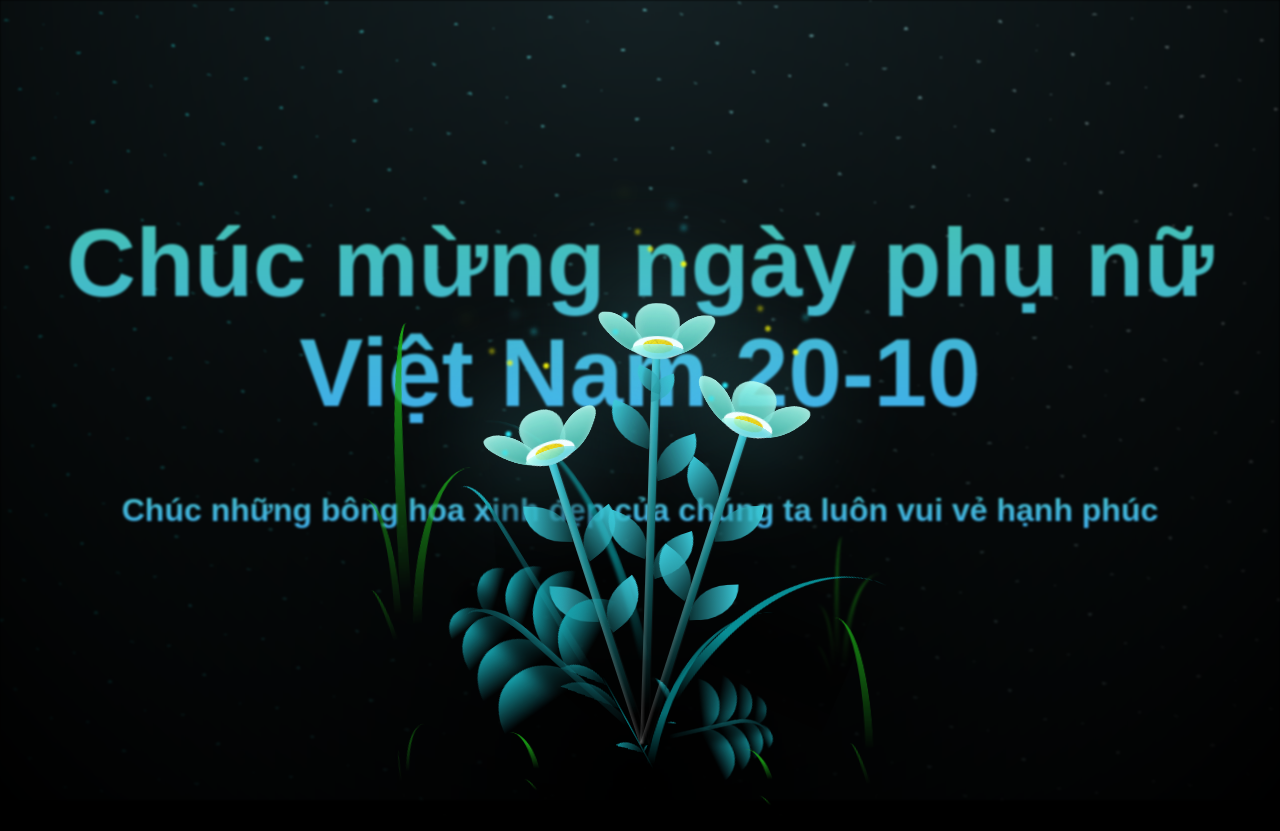
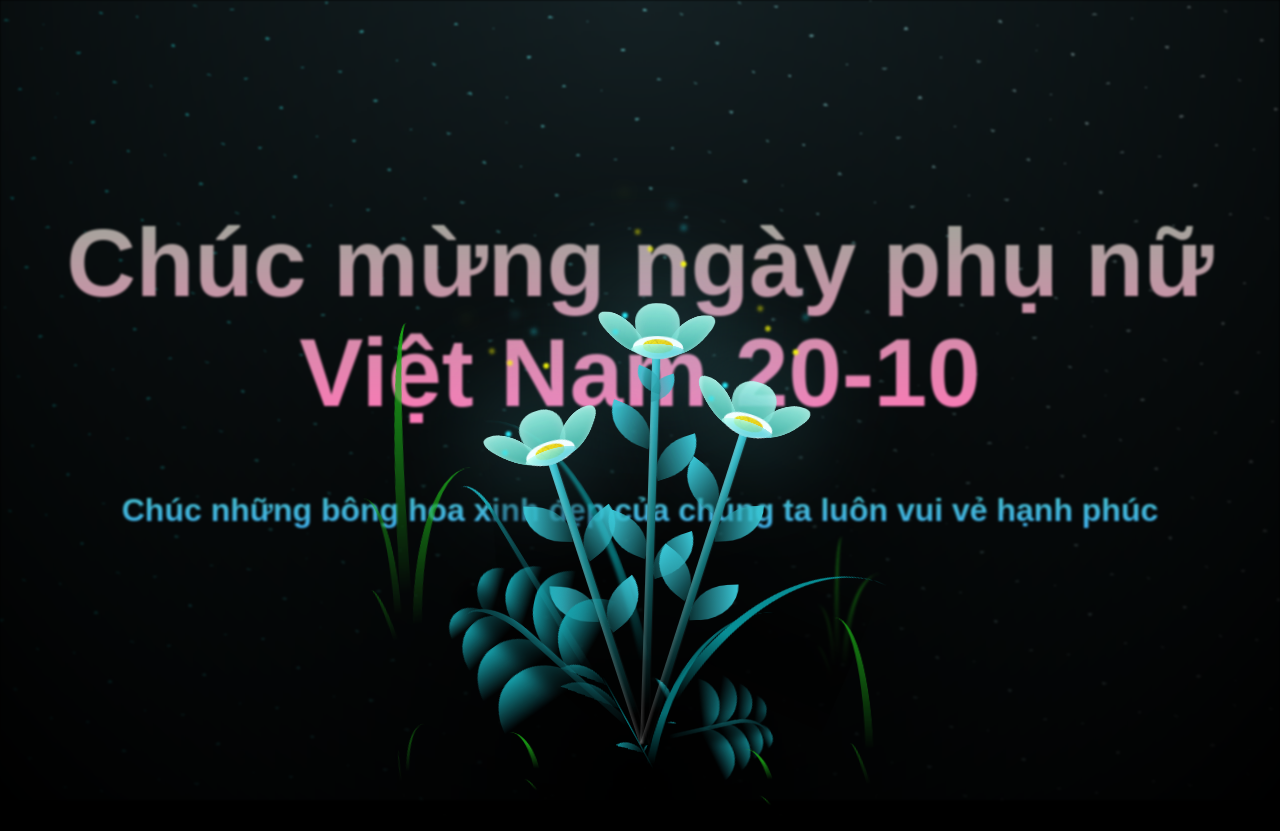
Before and after one commit to leecan95/canlv-web-for-fun, a website: page index.html in a window 1280 px wide. Drawn offline with Linux system fonts and the light colour scheme.

Commit message:
Update style.css

```diff
--- a/style.css
+++ b/style.css
@@ -40,7 +40,7 @@ body {
     padding-top: 2em;
     font-family: Arial, sans-serif;
     font-size: 6em;
-    background: linear-gradient(to bottom, #4ad382, #3faeec);
+    background: linear-gradient(to bottom, #4ad382, #FF77B7);
     -webkit-background-clip: text; /* Для кроссбраузерной поддержки */
     -webkit-text-fill-color: transparent; /* Для кроссбраузерной поддержки */
     opacity: 0;
```
